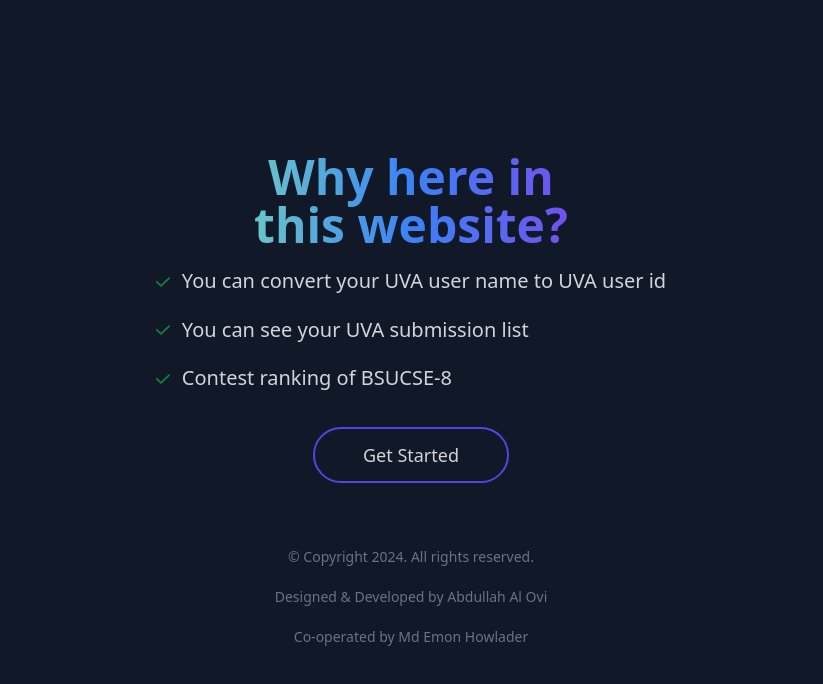
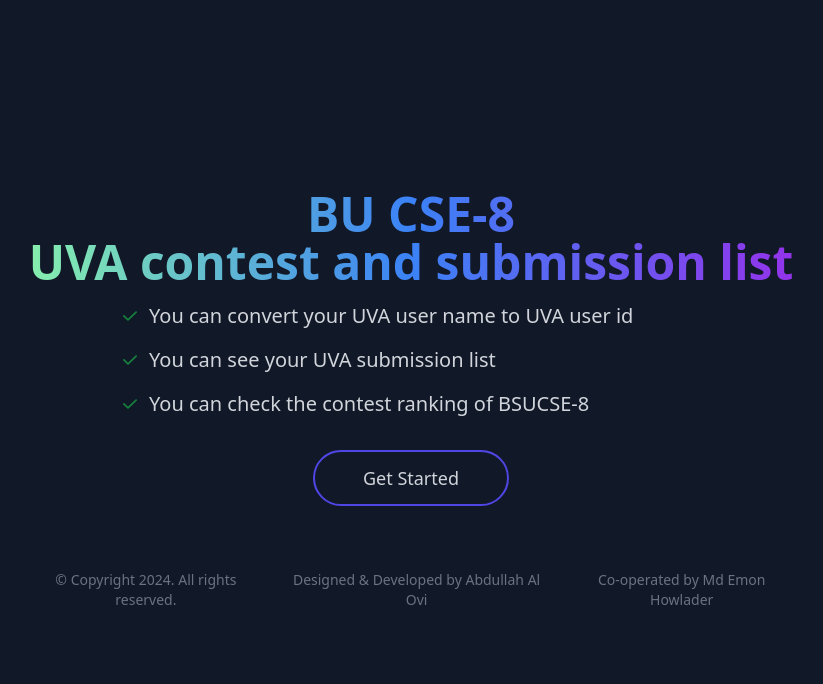
Before and after one commit to Abdullah-Al-Ovi/uva-problem-solving-list-cse-8, a React (Vite) app: page / in a window 1280 px wide. Shown: the top 684 px of the page, without its empty margins (229-1052 px from the left). Built offline with nearby package versions, Linux system fonts and the light colour scheme.

Commit message:
SOme ui styles changed

```diff
--- a/index.html
+++ b/index.html
@@ -2,7 +2,8 @@
 <html lang="en">
   <head>
     <meta charset="UTF-8" />
-    <link rel="icon" type="image/svg+xml" href="/vite.svg" />
+
+    <link rel="icon" type="image/svg+xml" href="/src/assets/images/onlinejudgelogo.png" />
     <meta name="viewport" content="width=device-width, initial-scale=1.0" />
     <title>BU CSE-8 Coders</title>
     <script src="https://kit.fontawesome.com/2924f3ac0b.js" crossorigin="anonymous"></script>
--- a/src/Components/Banner/Banner.jsx
+++ b/src/Components/Banner/Banner.jsx
@@ -9,11 +9,11 @@
                         <h1
                             className="bg-gradient-to-r from-green-300 via-blue-500 to-purple-600 bg-clip-text text-3xl font-extrabold text-transparent sm:text-5xl"
                         >
-                            Why here in
+                            BU CSE-8
 
-                            <span className="sm:block"> this website?</span>
+                            <span className="sm:block"> UVA contest and submission list</span>
                         </h1>
-                        <p className="mx-auto mt-4 max-w-xl sm:text-xl/relaxed text-gray-300">
+                        <p className="mx-auto mt-4 max-w-xl md:text-xl text-gray-300">
 
                             <ul className="space-y-4 text-left">
                                 <li className="flex items-center space-x-3 rtl:space-x-reverse">
@@ -35,7 +35,7 @@
                                     <svg className="flex-shrink-0 w-3.5 h-3.5 text-green-700 " aria-hidden="true" xmlns="http://www.w3.org/2000/svg" fill="none" viewBox="0 0 16 12">
                                         <path stroke="currentColor" strokeLinecap="round" strokeLinejoin="round" strokeWidth="2" d="M1 5.917 5.724 10.5 15 1.5" />
                                     </svg>
-                                    <span>Contest ranking of BSUCSE-8</span>
+                                    <span>You can check the contest ranking of BSUCSE-8</span>
                                 </li>
                             </ul>
                         </p>
@@ -51,7 +51,7 @@
                             </Link>
 
                         </div>
-                        <div className="mt-16 flex flex-col md:flex- gap-5 w-full">
+                        <div className="mt-16 flex flex-col md:flex-row gap-5 w-full">
                             <p className={`text-sm text-gray-500`}>
                                 © Copyright 2024. All rights reserved.
                             </p>
```
Also changed, not shown: src/assets/images/onlinejudgelogo.png (added).
